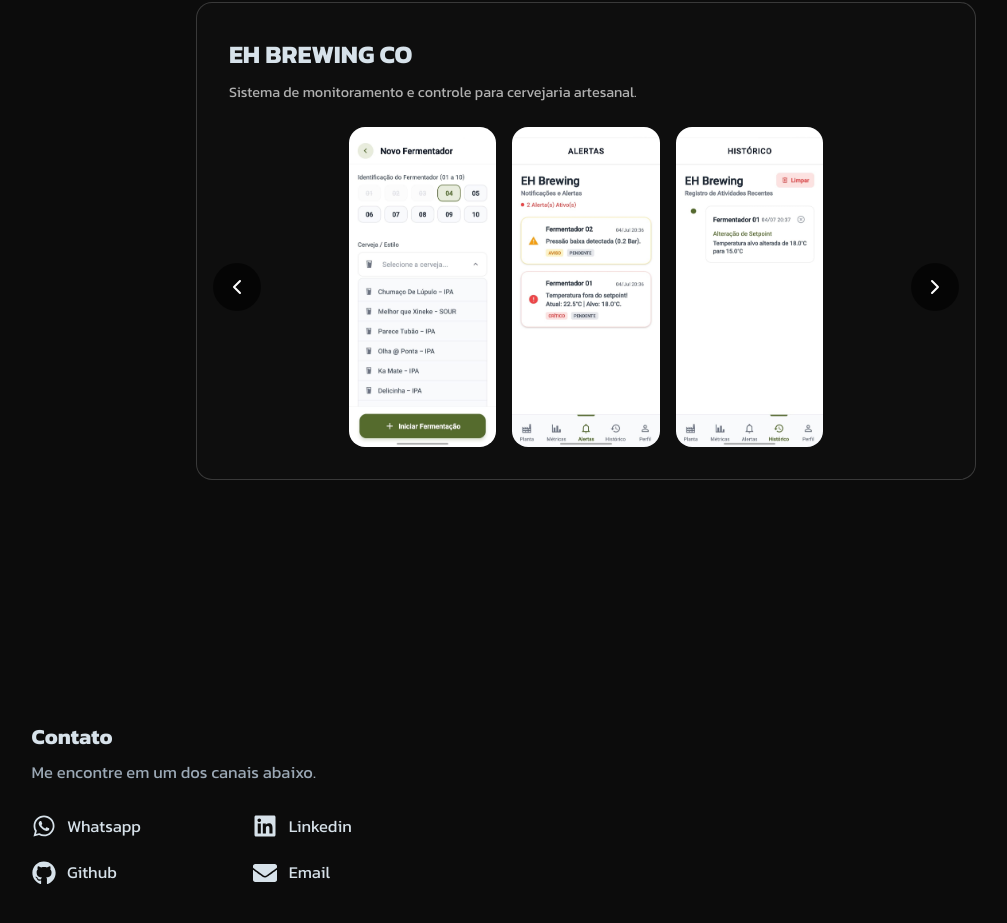
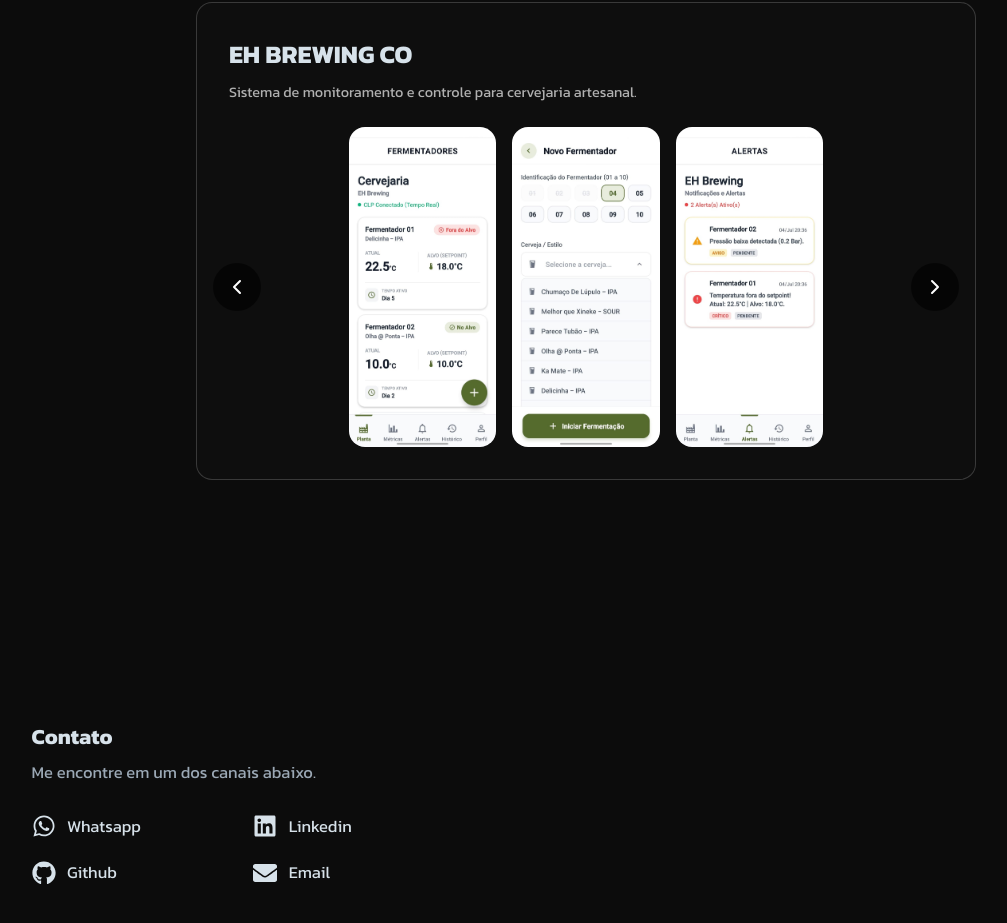
Before and after one commit to rogeriocaetanojr/portfolio-rogerio, a React (Vite) app: page / in a window 1280 px wide. Shown: the part 1835-2758 px from the top of the page, without its empty margins (54-1061 px from the left). Built offline with nearby package versions, Linux system fonts and the light colour scheme.

Commit message:
feat: adiciona transicao suave no carrossel e ajusta timer

```diff
--- a/package.json
+++ b/package.json
@@ -10,6 +10,7 @@
     "preview": "vite preview"
   },
   "dependencies": {
+    "framer-motion": "^12.42.2",
     "react": "^18.2.0",
     "react-dom": "^18.2.0",
     "react-icons": "^5.7.0"
--- a/src/components/ProjectCard.jsx
+++ b/src/components/ProjectCard.jsx
@@ -1,4 +1,5 @@
 import { useState, useEffect } from 'react';
+import { motion, AnimatePresence } from 'framer-motion';
 
 const ChevronLeft = ({ size = 24 }) => (
   <svg xmlns="http://www.w3.org/2000/svg" width={size} height={size} viewBox="0 0 24 24" fill="none" stroke="currentColor" strokeWidth="2" strokeLinecap="round" strokeLinejoin="round">
@@ -32,7 +33,7 @@
 
     const timer = setInterval(() => {
       setCurrentIndex((prev) => (prev + 1) % imagens.length);
-    }, 3000);
+    }, 5000);
 
     return () => clearInterval(timer);
   }, [imagens, currentIndex]);
@@ -85,7 +86,15 @@
           </button>
         )}
 
-        <div style={{ display: 'flex', justifyContent: 'center', gap: '16px', overflow: 'hidden' }}>
+        <AnimatePresence mode="wait">
+          <motion.div
+            key={currentIndex}
+            initial={{ opacity: 0, x: 30 }}
+            animate={{ opacity: 1, x: 0 }}
+            exit={{ opacity: 0, x: -30 }}
+            transition={{ duration: 0.5, ease: "easeInOut" }}
+            style={{ display: 'flex', justifyContent: 'center', gap: '16px', overflow: 'hidden' }}
+          >
             {getVisibleImages().map((img, index) => (
               <img
                 key={`${currentIndex}-${index}`}
@@ -99,7 +108,8 @@
                 }}
               />
             ))}
-        </div>
+          </motion.div>
+        </AnimatePresence>
 
         {imagens && imagens.length > 3 && (
           <button
```
Also changed, not shown: 1 other file (tests, documents, lock files or other folders). Lines whose indentation alone changed are shown as unchanged.
